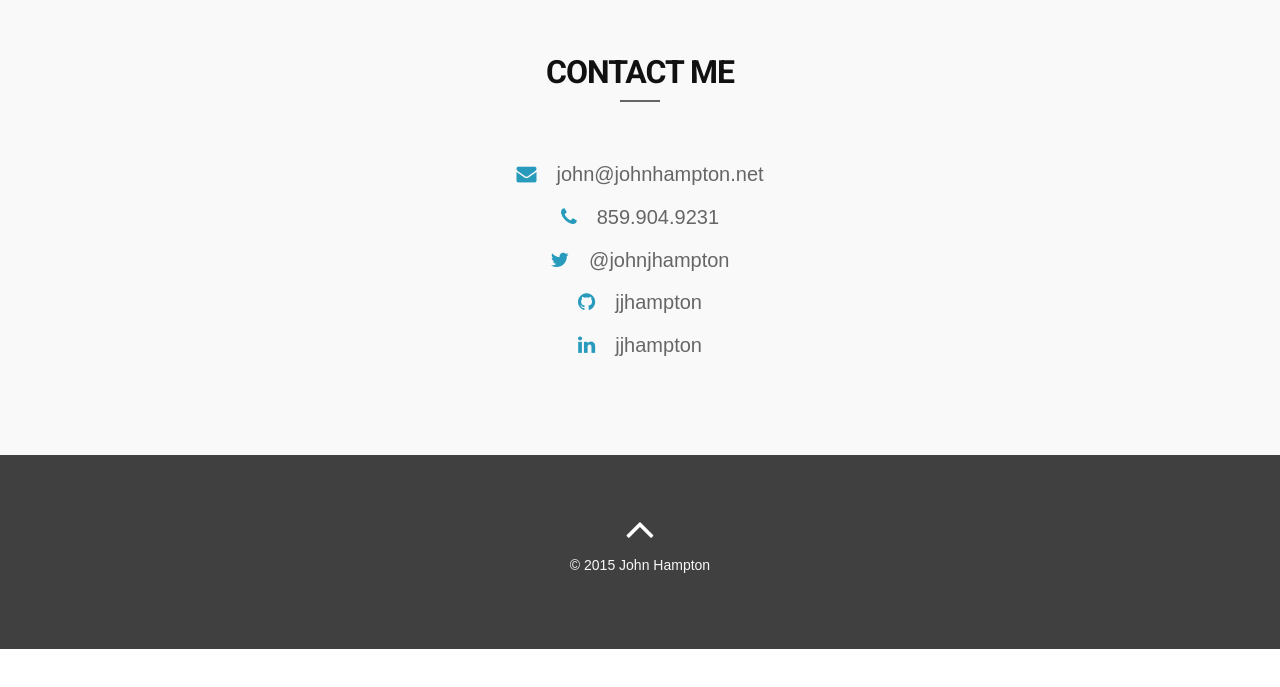
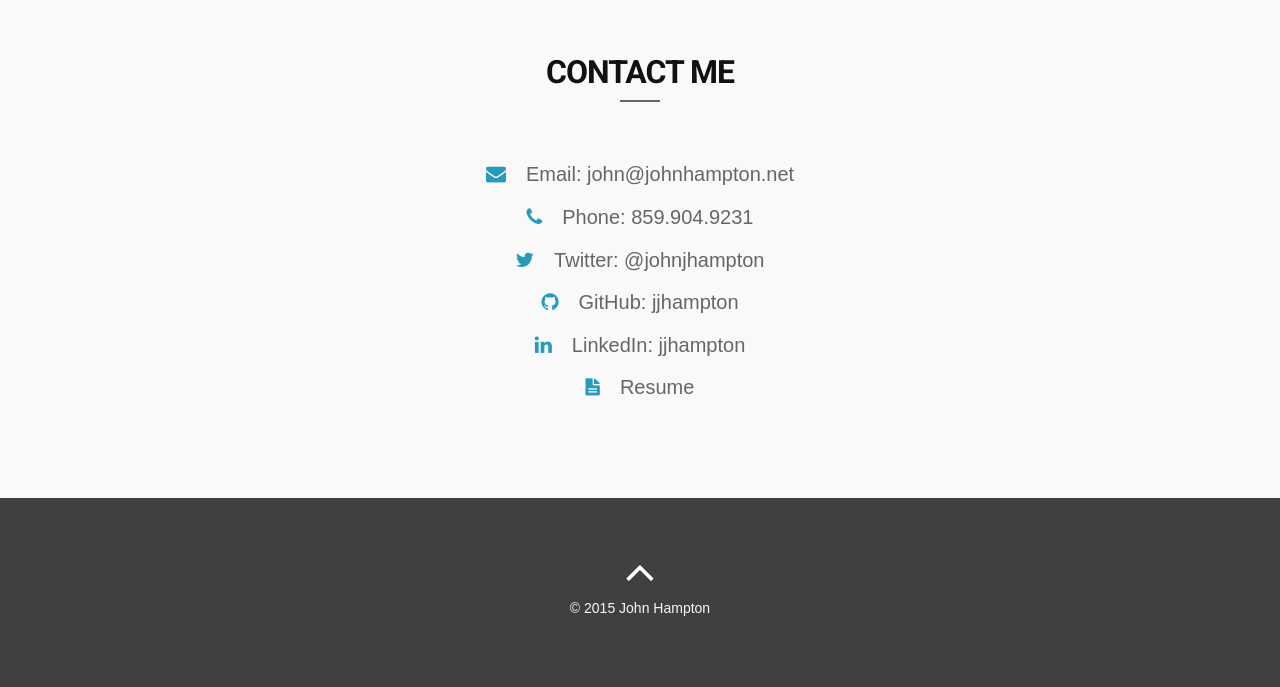
Before and after one commit to jjhampton/jjhampton.github.io, a plain HTML site: page index.html in a window 1280 px wide. Shown: the part 3120-3807 px from the top of the page. Before the commit the page ends 3769 px from the top, so only its background shows below. Drawn offline with Linux system fonts and the light colour scheme; a web font is replaced by a local one.

Commit message:
Add resume pdf in assets

```diff
--- a/index.html
+++ b/index.html
@@ -343,11 +343,12 @@
 		<div class="container">
 			<div class="row marginbot-80">
 				<div class="col-md-8 col-md-offset-2">
-					<div class="contact-type"><i class="fa fa-envelope social-link"></i><span class="contact-text">john@johnhampton.net<span></div>
-          <div class="contact-type"><i class="fa fa-phone social-link"></i><span class="contact-text">859.904.9231</span></div>
-          <div class="contact-type"><a href="https://twitter.com/johnjhampton"><i class="fa fa-twitter social-link"></i><span class="contact-text">@johnjhampton</span></a></div>
-          <div class="contact-type"><a href="https://github.com/jjhampton/"><i class="fa fa-github social-link"></i><span class="contact-text">jjhampton</span></a></div>
-          <div class="contact-type"><a href="https://www.linkedin.com/in/jjhampton"><i class="fa fa-linkedin social-link"></i><span class="contact-text">jjhampton</span></a></div>
+					<div class="contact-type"><i class="fa fa-envelope social-link"></i><span class="contact-text">Email: john@johnhampton.net<span></div>
+          <div class="contact-type"><i class="fa fa-phone social-link"></i><span class="contact-text">Phone: 859.904.9231</span></div>
+          <div class="contact-type"><a href="https://twitter.com/johnjhampton"><i class="fa fa-twitter social-link"></i><span class="contact-text">Twitter: @johnjhampton</span></a></div>
+          <div class="contact-type"><a href="https://github.com/jjhampton/"><i class="fa fa-github social-link"></i><span class="contact-text">GitHub: jjhampton</span></a></div>
+          <div class="contact-type"><a href="https://www.linkedin.com/in/jjhampton"><i class="fa fa-linkedin social-link"></i><span class="contact-text">LinkedIn: jjhampton</span></a></div>
+          <div class="contact-type"><a href="assets/hampton-resume.pdf"><i class="fa fa-file-text social-link"></i><span class="contact-text">Resume</span></a></div>
 				</div>
 			</div>
 		</div>
```
Also changed, not shown: 1 other file.
